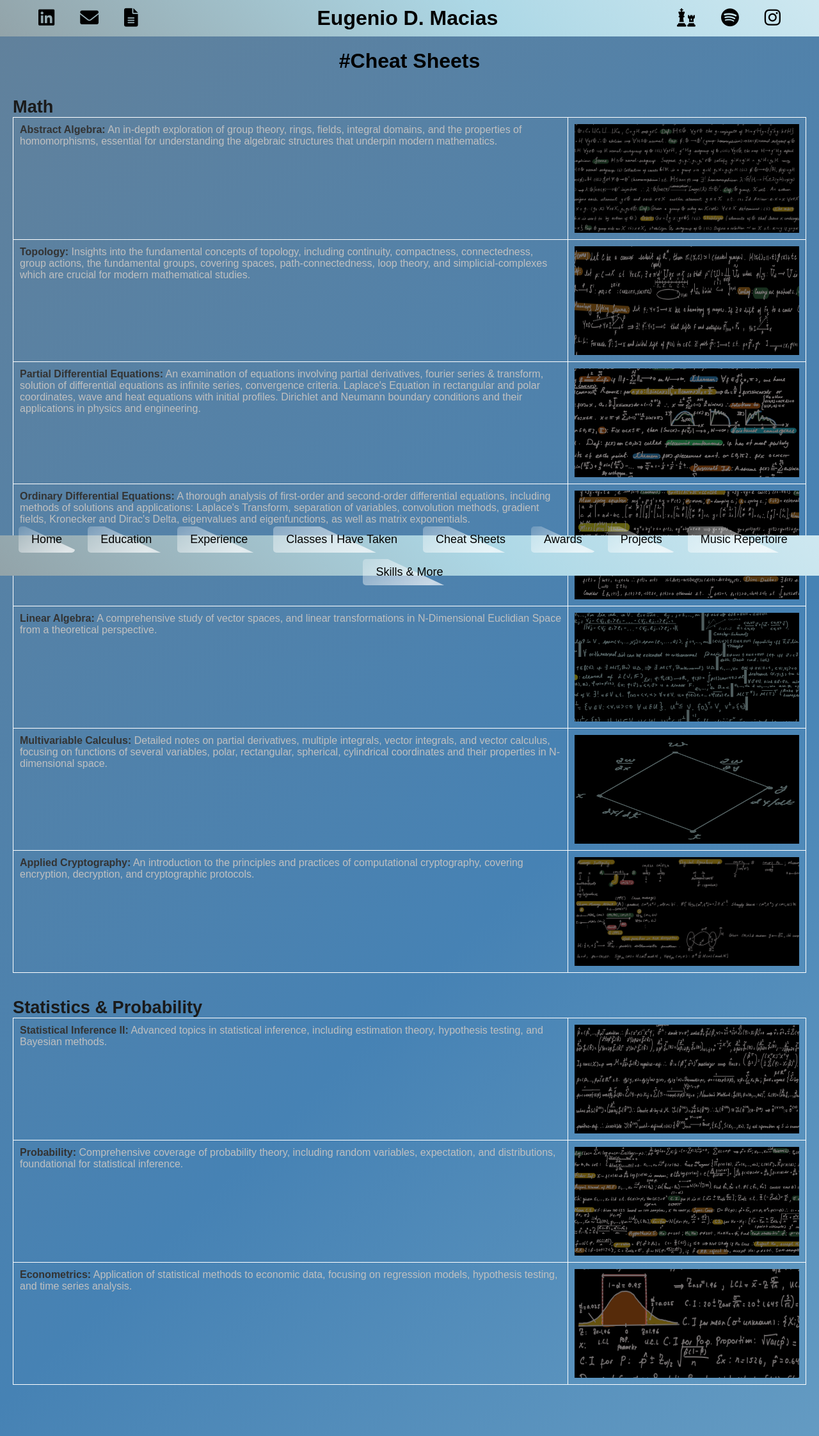
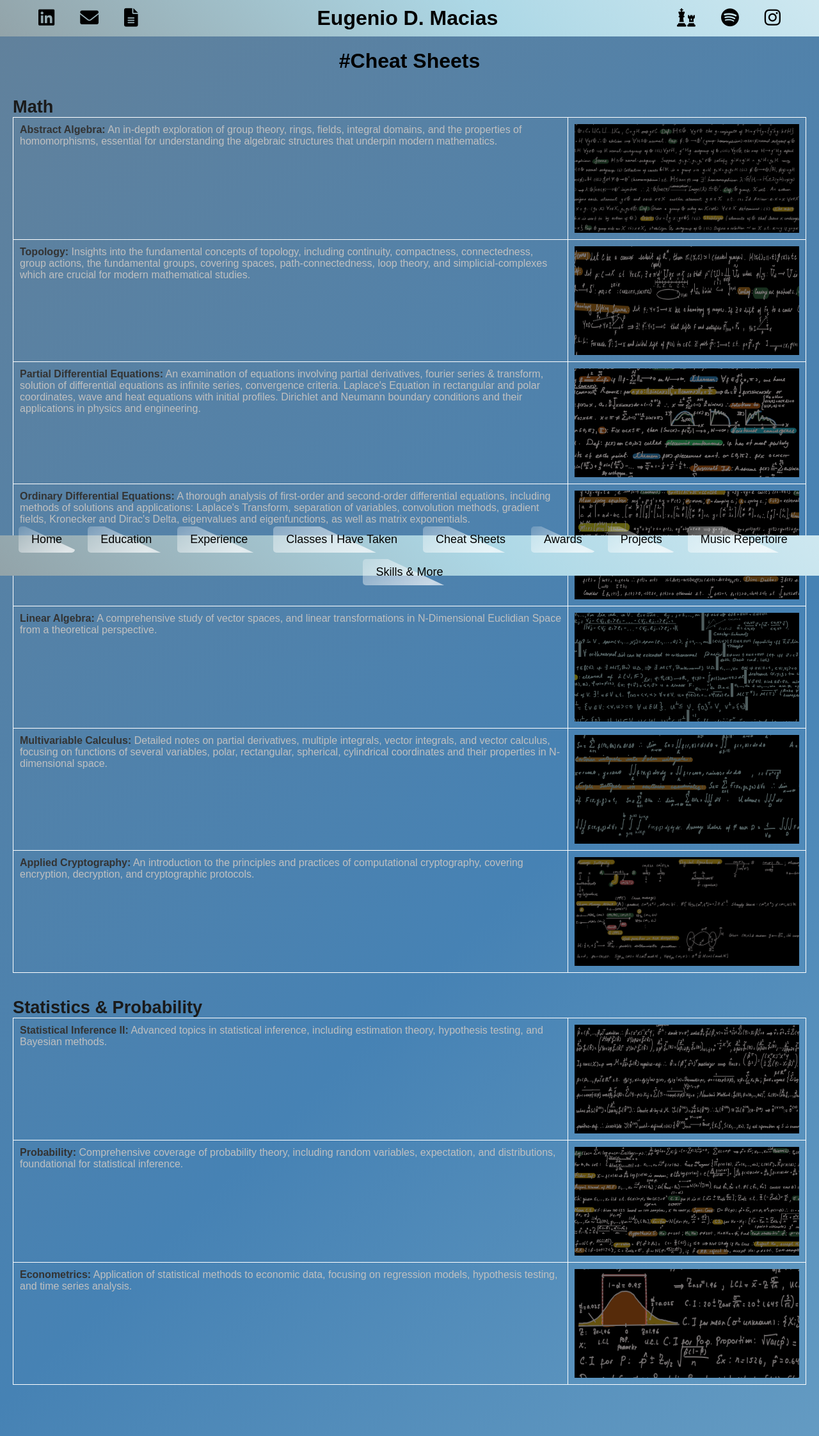
Before and after one commit to xXElGenio0203Xx/eugenio-macias.github.io, a Jekyll site: the page built from notes.md, in a window 1280 px wide. Shown: the whole page at 64% size. Built offline with Jekyll 4.4.1, drawn with Linux system fonts in a browser that asks for light colours; some web fonts are replaced.

Commit message:
Update notes.md

```diff
--- a/notes.md
+++ b/notes.md
@@ -79,7 +79,7 @@ title: Cheat Sheets
     </td>
     <td style="width: 30%; vertical-align:top; text-align:right;">
         <a href="/assets/files/Multivariable_Calculus.pdf">
-            <img src="{{ site.baseurl }}/assets/images/thumbnails/Multivariable_Calculus_thumbnail.jpg" alt="Multivariable Calculus Thumbnail" style="width: 100%; height: 170px;">
+            <img src="{{ site.baseurl }}/assets/images/thumbnails/Multivariable_Calculus.jpg" alt="Multivariable Calculus Thumbnail" style="width: 100%; height: 170px;">
         </a>
     </td>
   </tr>
```
